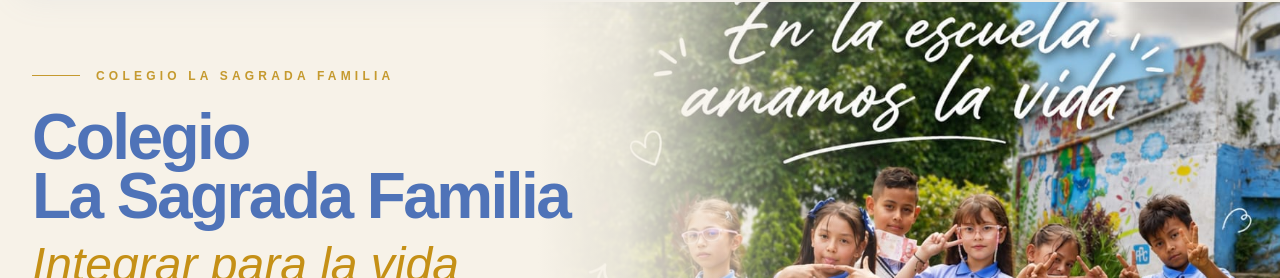
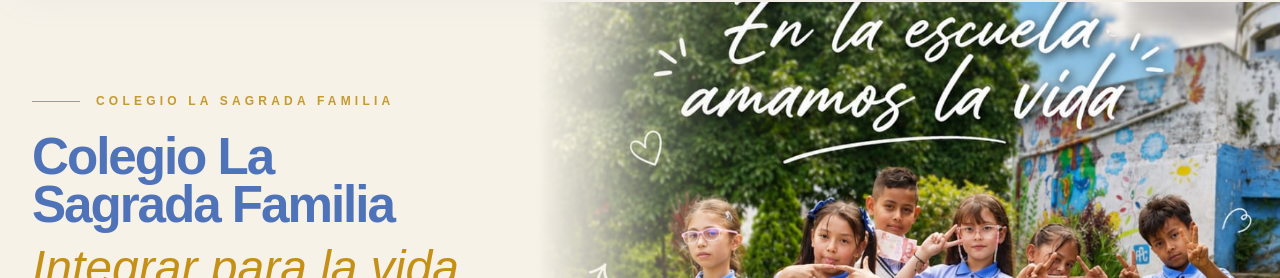
Before and after one commit to moralesandersonr-dev/fundacion-sagrada-familia, a Next.js app: page / in a window 1280 px wide. Shown: the part 94-372 px from the top of the page. Built offline with nearby package versions, Linux system fonts and the light colour scheme; no server answers; a web font is replaced by a local one.

Commit message:
Update Hero.tsx

```diff
--- a/app/components/Hero.tsx
+++ b/app/components/Hero.tsx
@@ -17,15 +17,15 @@ export default function Hero() {
             alt="Colegio de la Fundación La Sagrada Familia"
             fill
             priority
-            className="object-cover object-center"
+            className="object-cover object-[45%_center]"
           />
 
           {/* Degradado que une texto e imagen */}
-          <div className="absolute inset-0 bg-[linear-gradient(90deg,#F7F2E8_0%,rgba(247,242,232,0.92)_12%,rgba(247,242,232,0.65)_22%,rgba(247,242,232,0.15)_35%,rgba(247,242,232,0)_50%)]" />
+          <div className="absolute inset-0 bg-[linear-gradient(90deg,#F7F2E8_0%,rgba(247,242,232,0.75)_8%,rgba(247,242,232,0.35)_16%,rgba(247,242,232,0.08)_24%,rgba(247,242,232,0)_32%)]" />
         </div>
 
         <div className="relative z-10 flex min-h-[720px] items-center">
-          <div className="max-w-[540px]">
+          <div className="max-w-[680px]">
             <div className="mb-6 flex items-center gap-4">
               <span className="h-px w-12 bg-[#C59A2F]" />
 
@@ -34,10 +34,10 @@ export default function Hero() {
               </p>
             </div>
 
-            <h1 className="font-[var(--font-playfair)] text-[clamp(3.5rem,5vw,6rem)] font-semibold leading-[0.92] tracking-[-0.04em] text-[#4F73B8]">
-              Colegio
+            <h1 className="font-[var(--font-playfair)] text-[clamp(2.8rem,4vw,4.8rem)] font-semibold leading-[0.92] tracking-[-0.04em] text-[#4F73B8]">
+              Colegio La
               <br />
-              La Sagrada Familia
+              Sagrada Familia
             </h1>
 
             <p className="mt-4 font-[var(--font-dancing)] text-4xl italic text-[#C59016] md:text-5xl">
```
